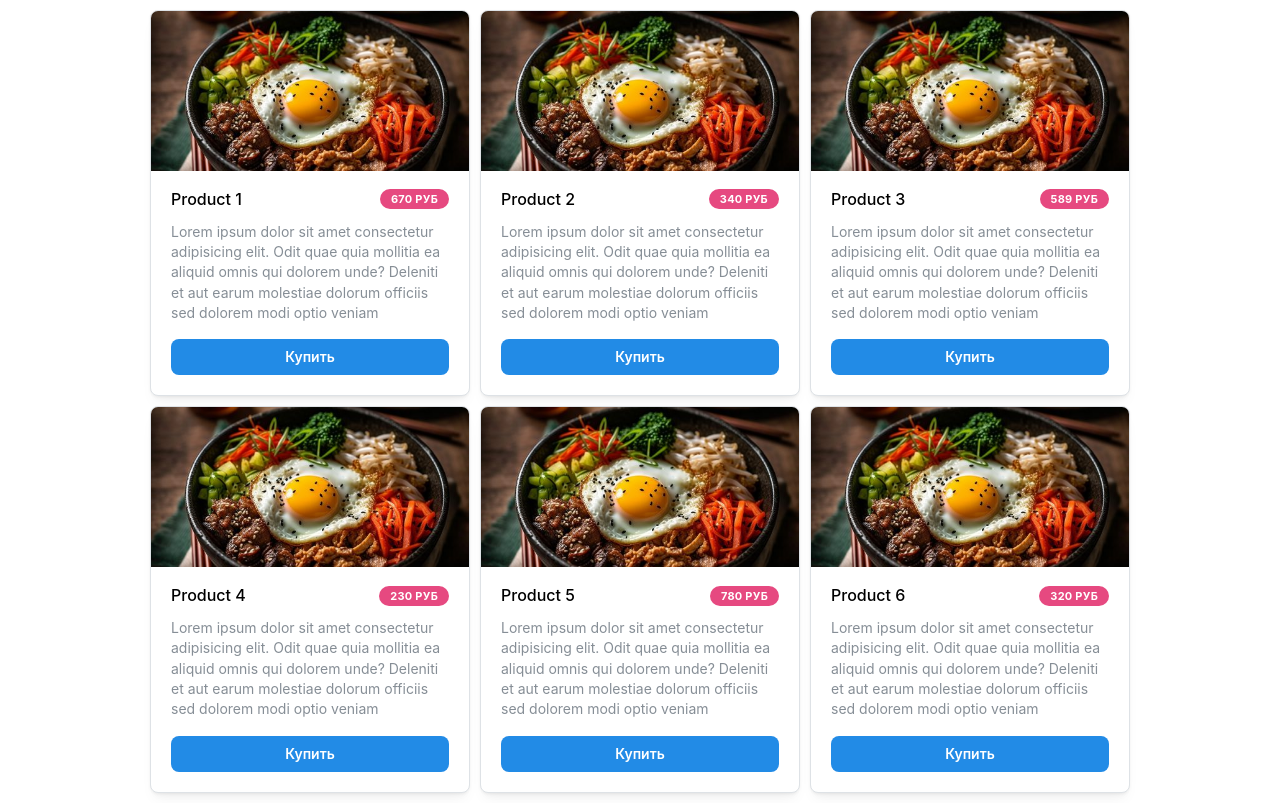
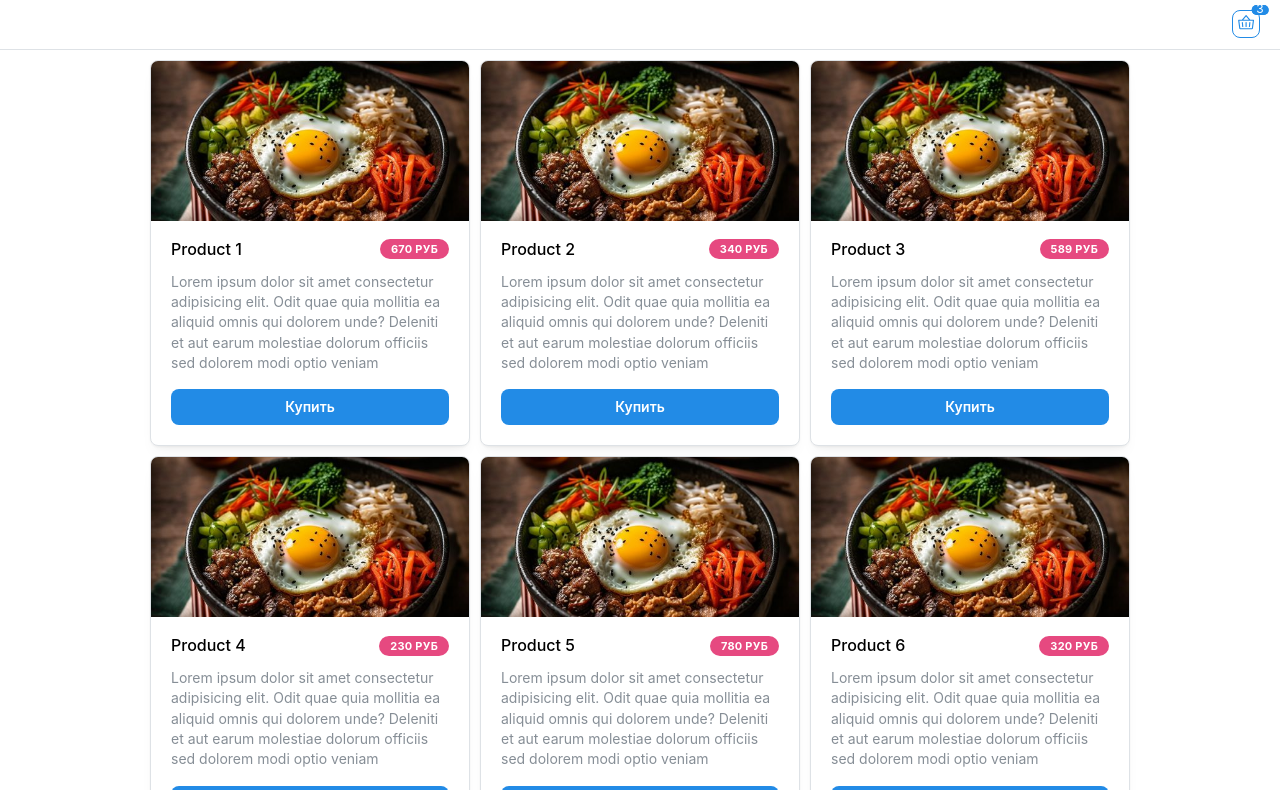
Before and after one commit to konstantin3676/light-store, a React (Vite) app in the folder frontend/: page / in a window 1280 px wide. Built offline with nearby package versions, Linux system fonts and the light colour scheme.

Commit message:
Add header

```diff
--- a/frontend/package.json
+++ b/frontend/package.json
@@ -12,6 +12,7 @@
   "dependencies": {
     "@mantine/core": "^9.1.1",
     "@mantine/hooks": "^9.1.1",
+    "@phosphor-icons/react": "^2.1.10",
     "react": "^19.2.5",
     "react-dom": "^19.2.5",
     "react-router": "^7.14.2"
--- /dev/null
+++ b/frontend/src/App.module.css
@@ -0,0 +1,12 @@
+.container {
+  display: flex;
+  flex-direction: column;
+  height: 100%;
+}
+
+.main {
+  display: flex;
+  flex-direction: column;
+  flex-grow: 1;
+  min-height: 0;
+}
--- a/frontend/src/App.tsx
+++ b/frontend/src/App.tsx
@@ -1,13 +1,20 @@
 import { Route, Routes } from 'react-router';
 
+import classes from './App.module.css';
+import { Header } from './components/Header/Header';
 import { AdminPage } from './pages/AdminPage/AdminPage';
 import { MainPage } from './pages/MainPage/MainPage';
 
 export const App = () => {
   return (
-    <Routes>
-      <Route index element={<MainPage />} />
-      <Route path="admin" element={<AdminPage />} />
-    </Routes>
+    <div className={classes.container}>
+      <Header />
+      <main className={classes.main}>
+        <Routes>
+          <Route index element={<MainPage />} />
+          <Route path="admin" element={<AdminPage />} />
+        </Routes>
+      </main>
+    </div>
   );
 };
--- /dev/null
+++ b/frontend/src/components/BasketButton/BasketButton.tsx
@@ -0,0 +1,12 @@
+import { ActionIcon, Indicator } from '@mantine/core';
+import { BasketIcon } from '@phosphor-icons/react';
+
+export const BasketButton = () => {
+  return (
+    <Indicator inline label={3} maxValue={99}>
+      <ActionIcon variant="outline" size="md">
+        <BasketIcon style={{ width: '70%', height: '70%' }} />
+      </ActionIcon>
+    </Indicator>
+  );
+};
--- /dev/null
+++ b/frontend/src/components/Header/Header.module.css
@@ -0,0 +1,9 @@
+.header {
+  display: flex;
+  justify-content: flex-end;
+  align-items: center;
+  height: 50px;
+  padding-inline: 20px;
+  flex-shrink: 0;
+  border-bottom: 1px solid #dee2e6;
+}
--- /dev/null
+++ b/frontend/src/components/Header/Header.tsx
@@ -0,0 +1,10 @@
+import { BasketButton } from '../BasketButton/BasketButton';
+import classes from './Header.module.css';
+
+export const Header = () => {
+  return (
+    <header className={classes.header}>
+      <BasketButton />
+    </header>
+  );
+};
--- a/frontend/src/index.css
+++ b/frontend/src/index.css
@@ -4,7 +4,7 @@
   display: flex;
   flex-direction: column;
   width: 100%;
-  min-height: 100svh;
+  height: 100svh;
   box-sizing: border-box;
 }
 
@@ -12,3 +12,16 @@ body {
   font-family: -apple-system, BlinkMacSystemFont, 'Segoe UI', sans-serif;
   margin: 0;
 }
+
+*::-webkit-scrollbar {
+  width: 4px;
+  height: 4px;
+}
+
+*::-webkit-scrollbar-track {
+  background: #fafafa; /* цвет дорожки */
+}
+
+*::-webkit-scrollbar-thumb {
+  background-color: #9e9e9e; /* цвет плашки */
+}
--- a/frontend/src/pages/MainPage/MainPage.module.css
+++ b/frontend/src/pages/MainPage/MainPage.module.css
@@ -3,10 +3,12 @@
   justify-content: center;
   align-items: stretch;
   flex-grow: 1;
+  min-height: 0;
+  padding-block: 10px;
 }
 
 .content {
   max-width: 1024px;
   width: 100%;
-  padding: 10px;
+  overflow: auto;
 }
```
Also changed, not shown: 1 other file (tests, documents, lock files or other folders).
